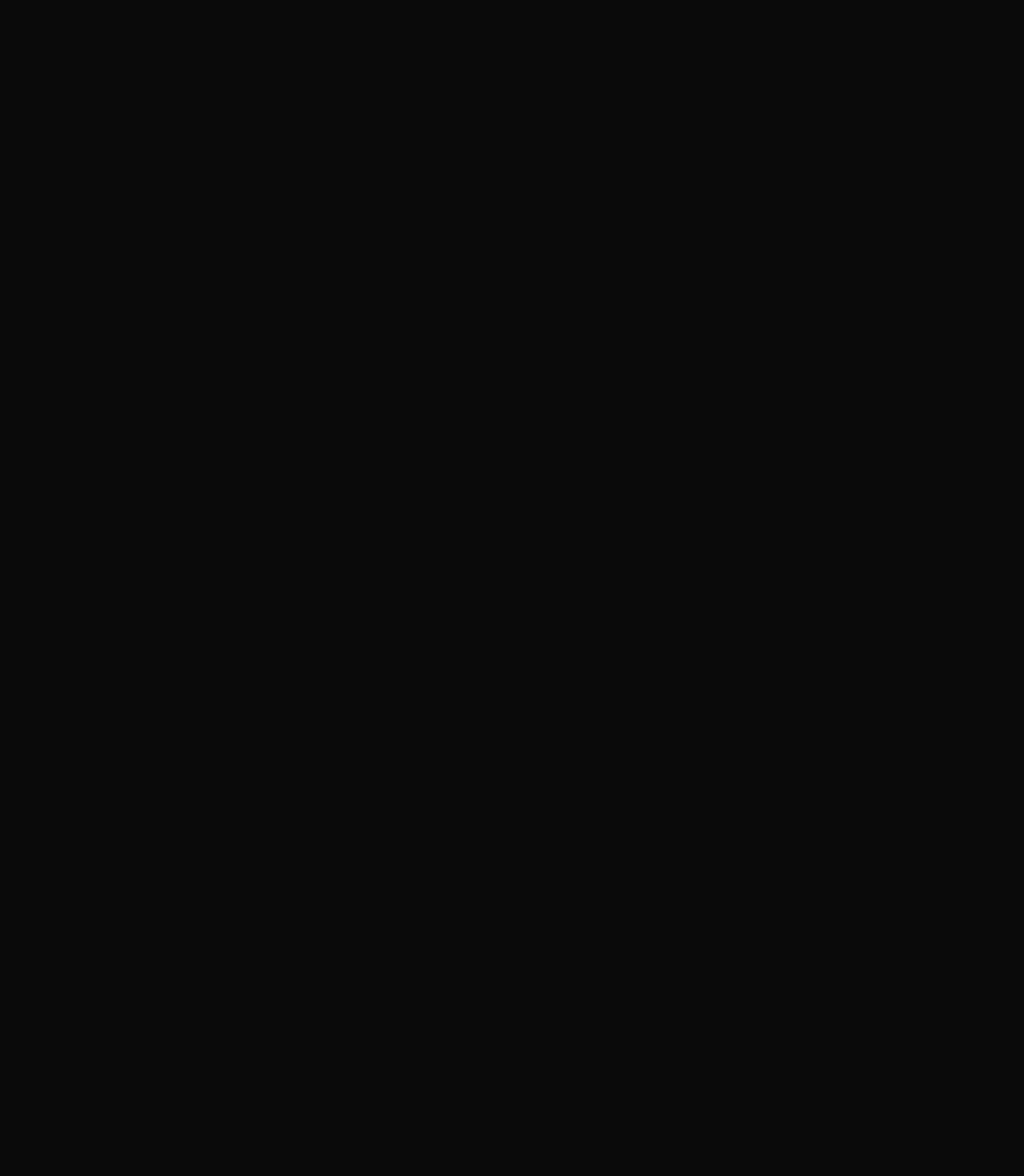
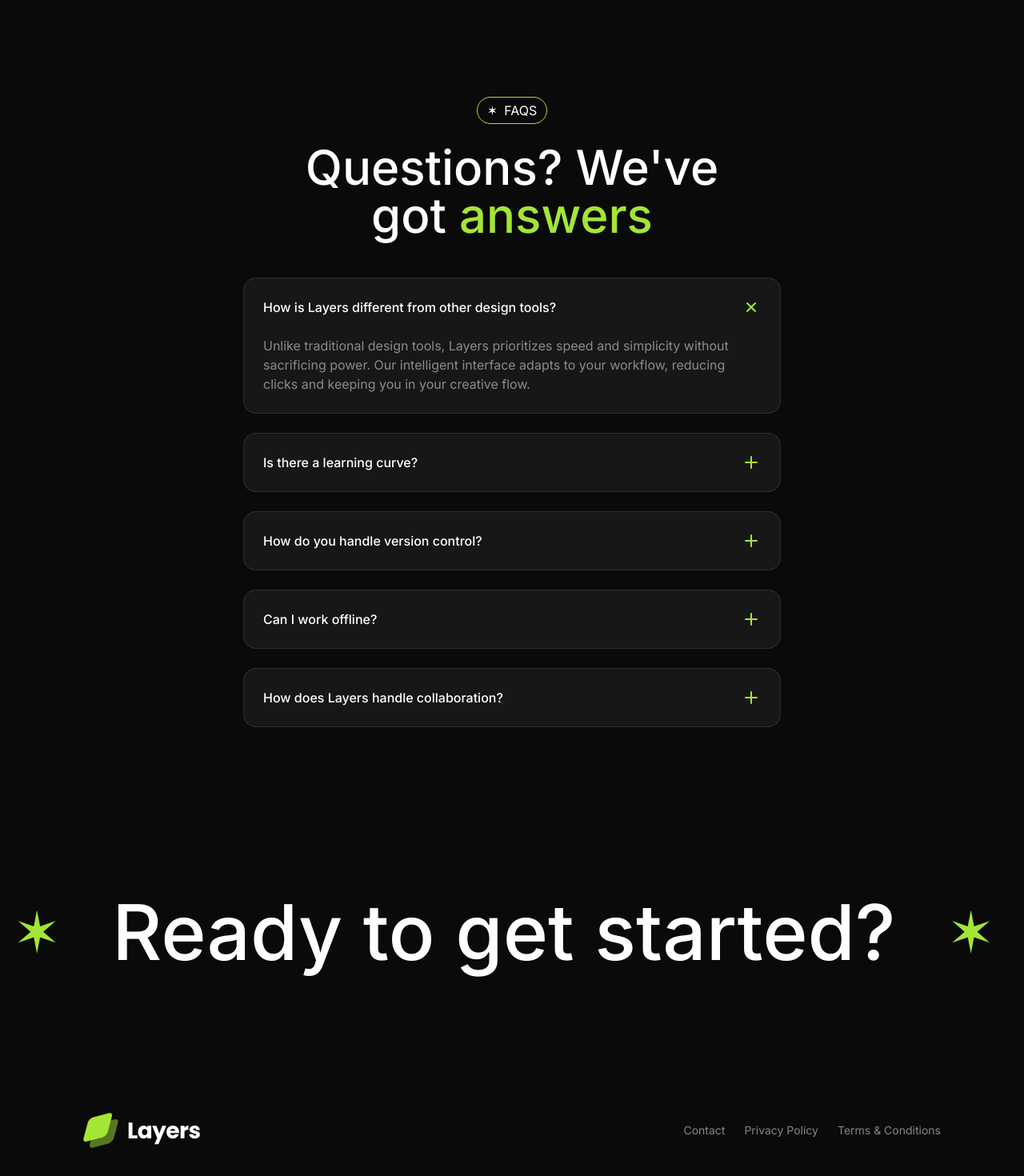
Before and after one commit to Muzammil-cyber/modern-design-web-app, a Next.js app: page / in a window 1280 px wide. Shown: the part 3940-5410 px from the top of the page at 80% size. Before the commit the page ends 3965 px from the top, so only its background shows below. Built offline with nearby package versions, Linux system fonts and the light colour scheme.

Commit message:
Add Footer, CallToAction, and Faqs sections to homepage layout

```diff
--- a/src/app/layout.tsx
+++ b/src/app/layout.tsx
@@ -2,6 +2,7 @@
 import { Inter } from "next/font/google";
 import "./globals.css";
 import Navbar from "@/sections/Navbar";
+import Footer from "@/sections/Footer";
 
 const inter = Inter({
   variable: "--font-inter",
@@ -27,6 +28,7 @@
       >
         <Navbar />
         {children}
+        <Footer />
       </body>
     </html>
   );
--- a/src/app/page.tsx
+++ b/src/app/page.tsx
@@ -1,3 +1,5 @@
+import CallToAction from "@/sections/CallToAction";
+import Faqs from "@/sections/Faqs";
 import Features from "@/sections/Features";
 import Hero from "@/sections/Hero";
 import Integrations from "@/sections/Integrations";
@@ -12,6 +14,8 @@
       <Introduction />
       <Features />
       <Integrations />
+      <Faqs />
+      <CallToAction />
     </>
   );
 }
--- a/src/sections/CallToAction.tsx
+++ b/src/sections/CallToAction.tsx
@@ -1,3 +1,16 @@
 export default function CallToAction() {
-    return <div>Call To Action</div>;
+  return (
+    <section className="py-24">
+      <div className="overflow-x-clip p-4 flex">
+        <div className="flex flex-none gap-16 text-7xl md:text-8xl font-medium">
+          {Array.from({ length: 10 }).map((_, i) => (
+            <div key={i} className="flex items-center gap-16">
+              <span className="text-lime-400 text-7xl">&#10038;</span>
+              <h2>Ready to get started?</h2>
+            </div>
+          ))}
+        </div>
+      </div>
+    </section>
+  );
 }
--- a/src/sections/Faqs.tsx
+++ b/src/sections/Faqs.tsx
@@ -1,3 +1,6 @@
+import Tag from "@/components/Tag";
+import { twMerge } from "tailwind-merge";
+
 const faqs = [
   {
     question: "How is Layers different from other design tools?",
@@ -27,5 +30,53 @@
 ];
 
 export default function Faqs() {
-  return <div className="text-8xl">Faqs</div>;
+  const selectedIndex = 0;
+  return (
+    <section className="py-24">
+      <div className="container">
+        <div className="flex justify-center">
+          <Tag>FAQs</Tag>
+        </div>
+        <h2 className=" text-6xl font-medium mt-6 text-center max-w-xl mx-auto">
+          Questions? We&apos;ve got{" "}
+          <span className="text-lime-400">answers</span>
+        </h2>
+        <div className="mt-12 flex flex-col gap-6 max-w-2xl mx-auto">
+          {faqs.map((faq, index) => (
+            <div
+              key={index + faq.question}
+              className="bg-neutral-900 rounded-2xl border border-white/10 p-6"
+            >
+              <div className="flex justify-between items-center">
+                <h3 className="font-medium">{faq.question}</h3>
+                <svg
+                  xmlns="http://www.w3.org/2000/svg"
+                  width="24"
+                  height="24"
+                  viewBox="0 0 24 24"
+                  fill="none"
+                  stroke="currentColor"
+                  strokeWidth="2"
+                  strokeLinecap="round"
+                  strokeLinejoin="round"
+                  className={twMerge(
+                    "feather feather-plus flex-shrink-0 text-lime-400",
+                    selectedIndex === index && "rotate-45"
+                  )}
+                >
+                  <line x1="12" y1="5" x2="12" y2="19"></line>
+                  <line x1="5" y1="12" x2="19" y2="12"></line>
+                </svg>
+              </div>
+              <div
+                className={twMerge("mt-6", selectedIndex !== index && "hidden")}
+              >
+                <p className="text-white/50">{faq.answer}</p>
+              </div>
+            </div>
+          ))}
+        </div>
+      </div>
+    </section>
+  );
 }
--- a/src/sections/Footer.tsx
+++ b/src/sections/Footer.tsx
@@ -1,9 +1,34 @@
+import Image from "next/image";
+import logoImage from "@/assets/images/logo.svg";
 const footerLinks = [
-    { href: "#", label: "Contact" },
-    { href: "#", label: "Privacy Policy" },
-    { href: "#", label: "Terms & Conditions" },
+  { href: "#", label: "Contact" },
+  { href: "#", label: "Privacy Policy" },
+  { href: "#", label: "Terms & Conditions" },
 ];
 
 export default function Footer() {
-    return <div>Footer</div>;
+  return (
+    <footer className="py-16">
+      <div className="container">
+        <div className="flex flex-col md:flex-row md:justify-between items-center gap-6">
+          <div>
+            <Image src={logoImage} alt="Logo" />
+          </div>
+          <div>
+            <nav className="flex gap-6">
+              {footerLinks.map((link) => (
+                <a
+                  key={link.label}
+                  className="text-white/50 text-sm hover:text-white transition-colors duration-200"
+                  href={link.href}
+                >
+                  {link.label}
+                </a>
+              ))}
+            </nav>
+          </div>
+        </div>
+      </div>
+    </footer>
+  );
 }
```
